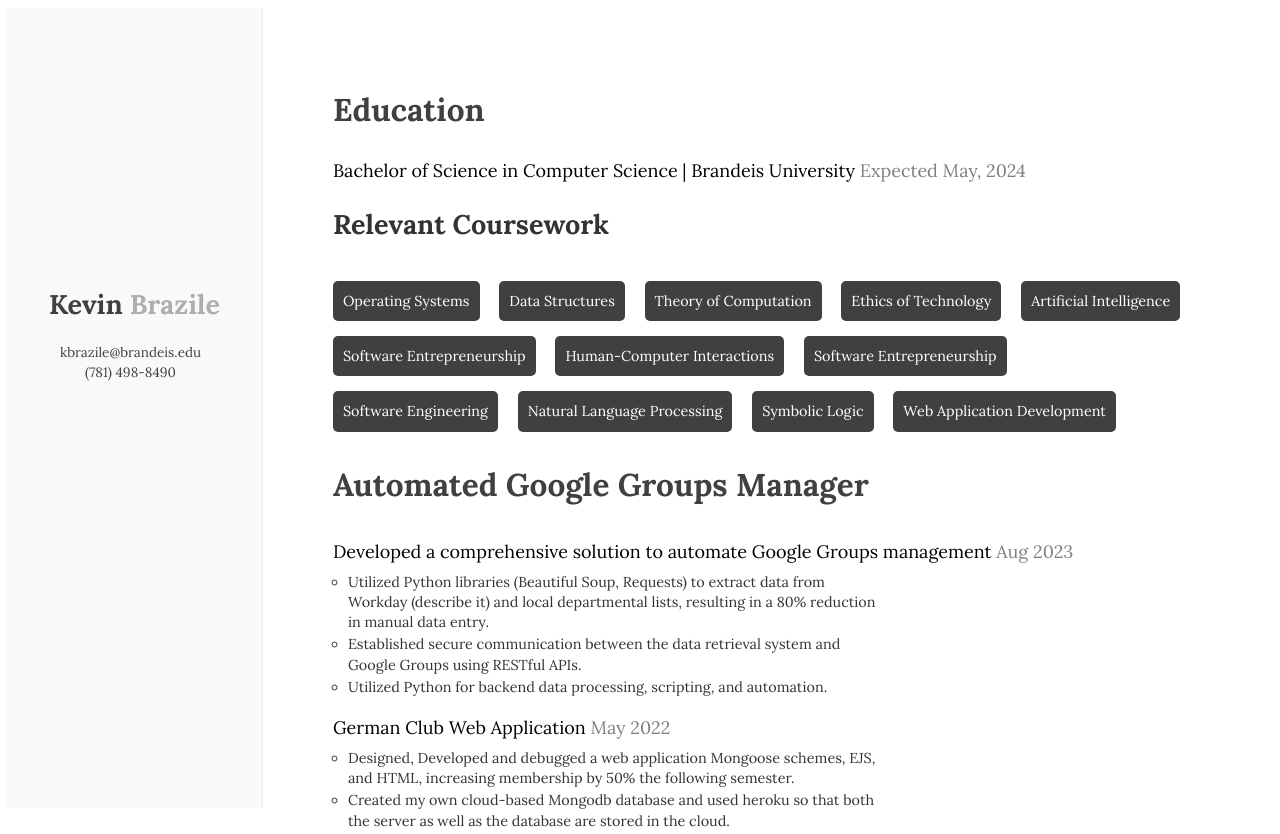
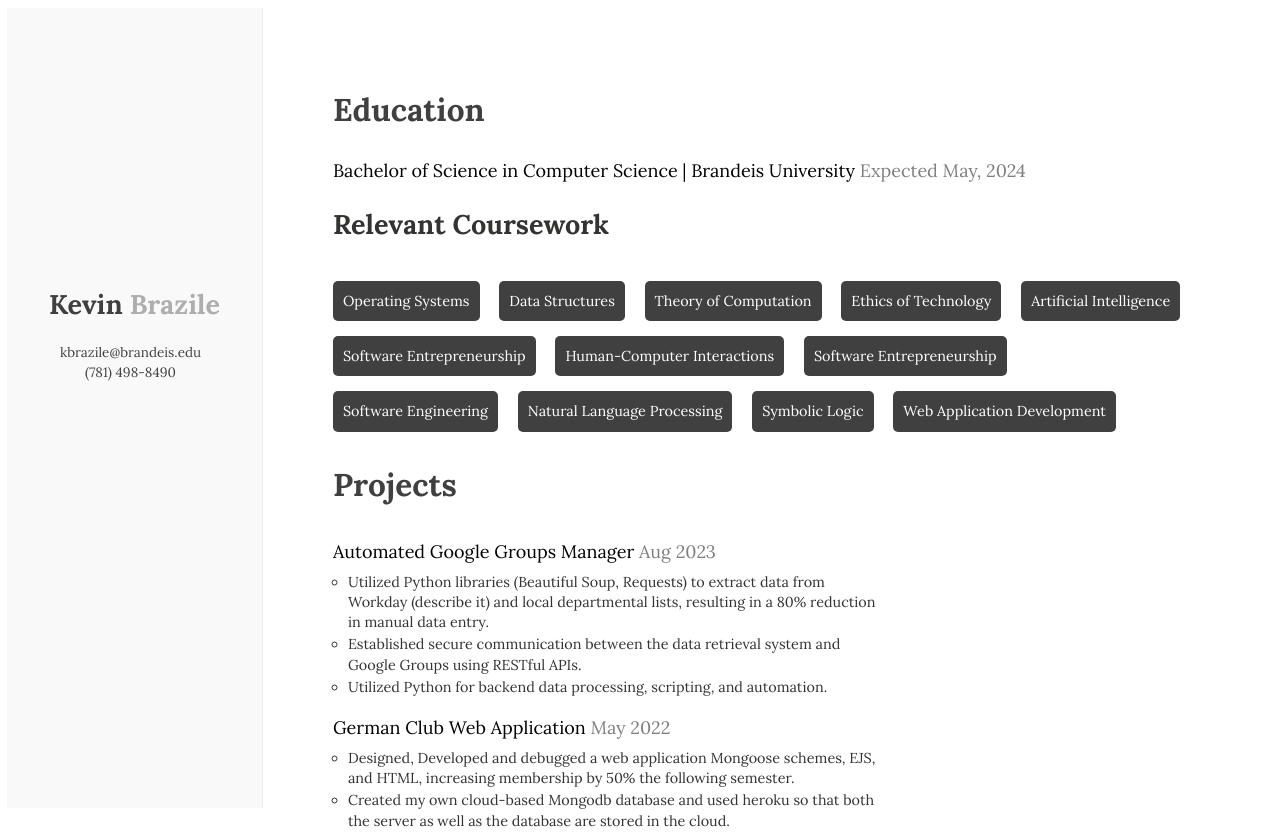
Before and after one commit to kevinbrazile/kevinbrazile.github.io, a plain HTML site: page index.html in a window 1280 px wide. Shown: the top 834 px of the page. Drawn offline with Linux system fonts and the light colour scheme; a web font is replaced by a local one.

Commit message:
Update index.html

```diff
--- a/index.html
+++ b/index.html
@@ -38,8 +38,8 @@
         </div>
 
         <section>
-          <h1>Automated Google Groups Manager</h1>
-          <p><em>Developed a comprehensive solution to automate Google Groups management</em> Aug 2023</p>
+          <h1>Projects</h1>
+          <p><em>Automated Google Groups Manager</em> Aug 2023</p>
           <ul>
             <li>Utilized Python libraries (Beautiful Soup, Requests) to extract data from Workday (describe it) and local departmental
               lists, resulting in a 80% reduction in manual data entry.</li>
```
